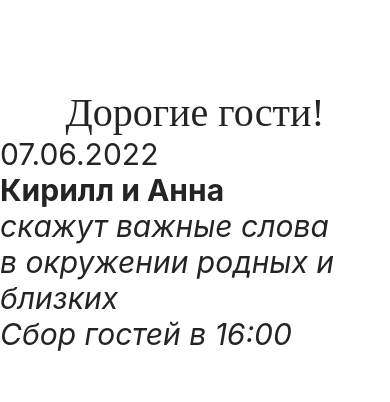
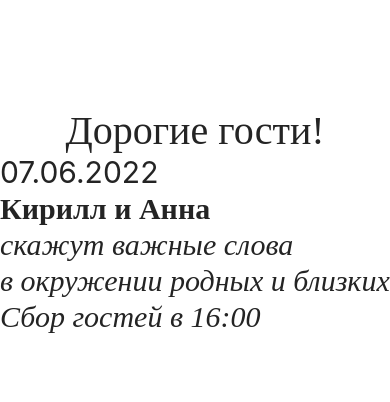
Before and after one commit to Bibazavr/wedding, a React Native app: screen / in a window 390 px wide. Shown: the part 980-1382 px from the top of the page. Built offline with nearby package versions, Linux system fonts and the light colour scheme.

Commit message:
style: new font

```diff
--- a/src/App.tsx
+++ b/src/App.tsx
@@ -30,8 +30,11 @@ const App = () => {
 
           <Text style={styles.textSecond}>
             07.06.2022{'\n'}
-            <Text style={{fontWeight: 'bold'}}>Кирилл и Анна</Text> {'\n'}
-            <Text style={{fontStyle: 'italic'}}>
+            <Text style={{fontWeight: 'bold', fontFamily: 'Cursive'}}>
+              Кирилл и Анна
+            </Text>
+            {'\n'}
+            <Text style={{fontStyle: 'italic', fontFamily: 'Cursive'}}>
               скажут важные слова в&nbsp;окружении родных и близких {'\n'}Сбор
               гостей в 16:00
             </Text>
```
Also changed, not shown: 2 other files (tests, documents, lock files or other folders).
